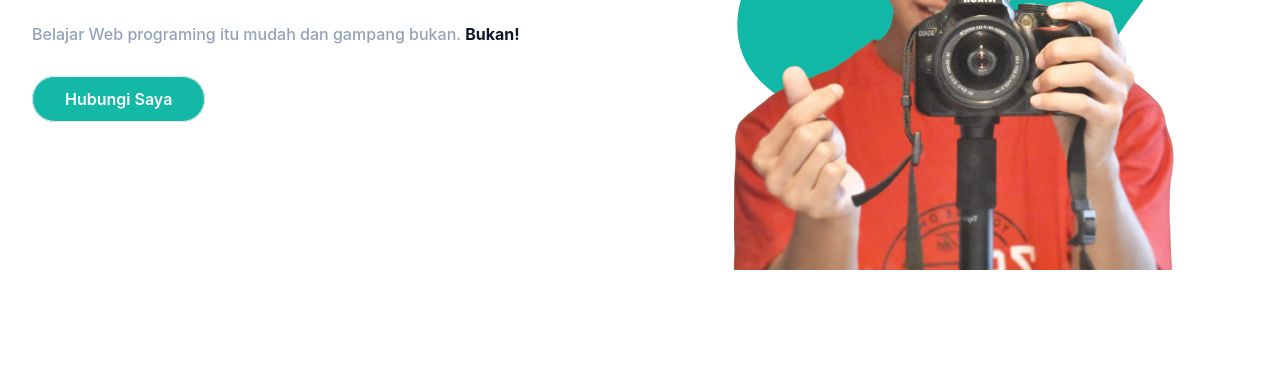
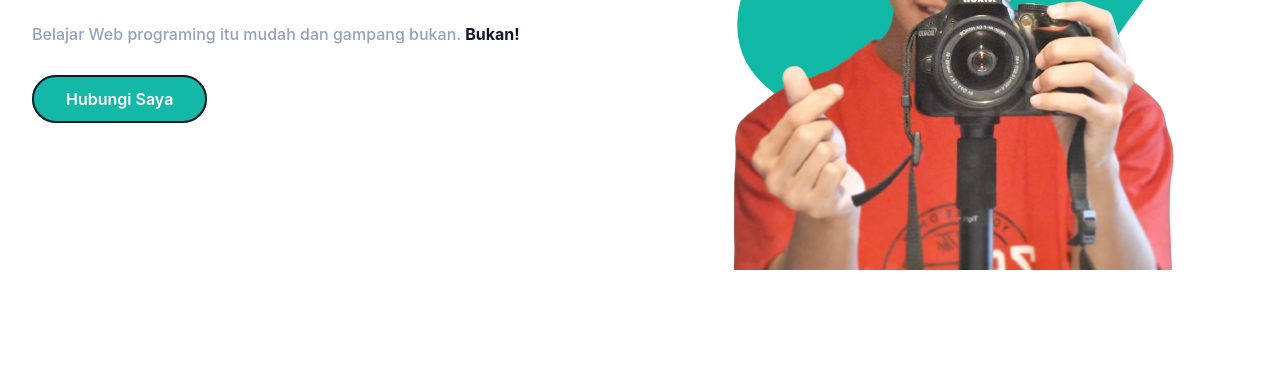
Before and after one commit to Fatur-r45/portfolio-tailwind-css, a website: page index.html in a window 1280 px wide. Shown: the part 410-800 px from the top of the page. Drawn offline with Linux system fonts and the light colour scheme.

Commit message:
menambahkan border di hero section

```diff
--- a/index.html
+++ b/index.html
@@ -143,7 +143,7 @@
             </p>
             <a
               href="#contact"
-              class="relative z-10 rounded-full border bg-primary py-3 px-8 text-base font-semibold text-white transition duration-300 ease-in-out hover:opacity-70 hover:shadow-lg md:static md:z-0"
+              class="relative z-10 rounded-full border-2 border-slate-900 bg-primary py-3 px-8 text-base font-semibold text-white transition duration-300 ease-in-out hover:opacity-70 hover:shadow-lg dark:border-white md:static md:z-0"
               >Hubungi Saya</a
             >
           </div>
```
Also changed, not shown: dist/output.css.
